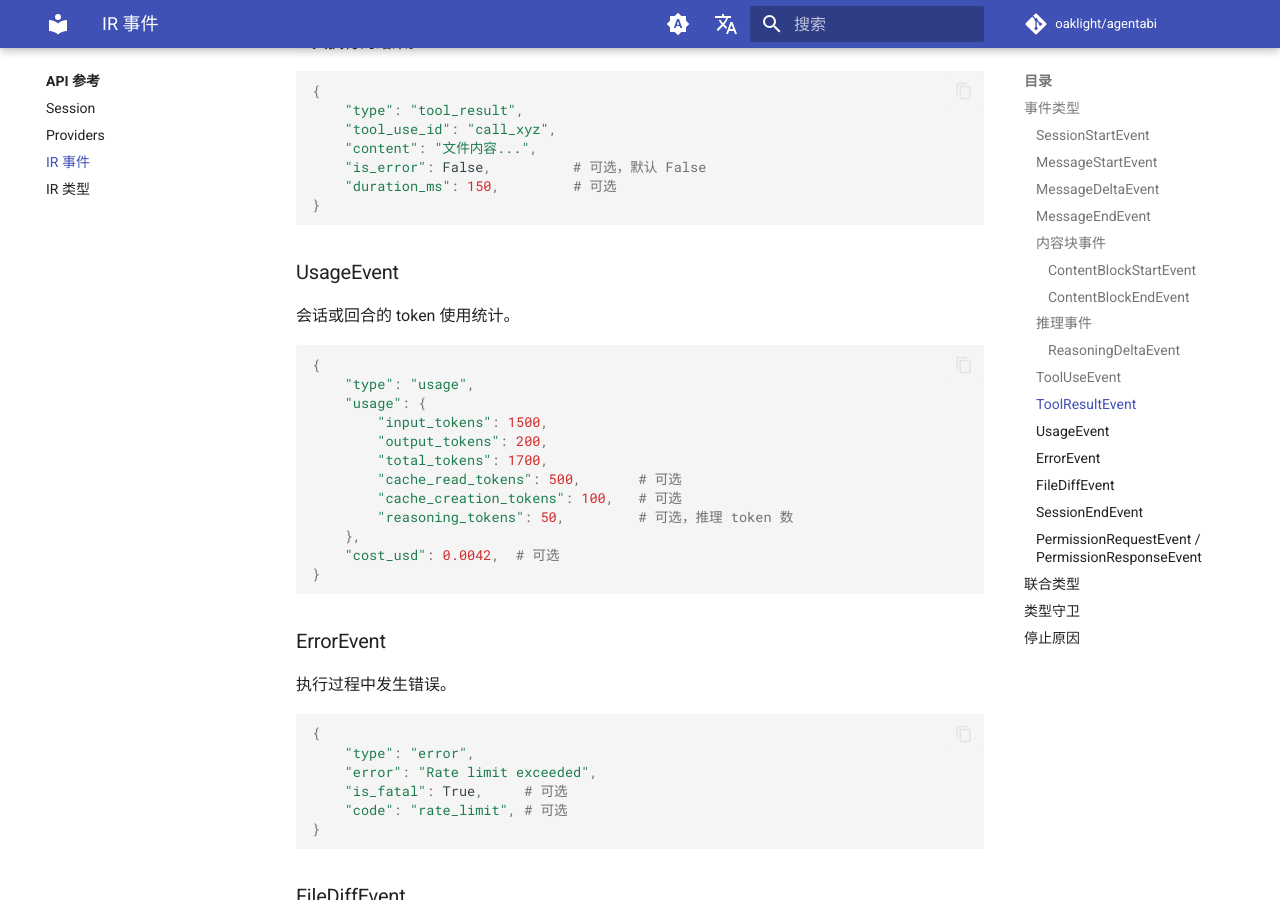
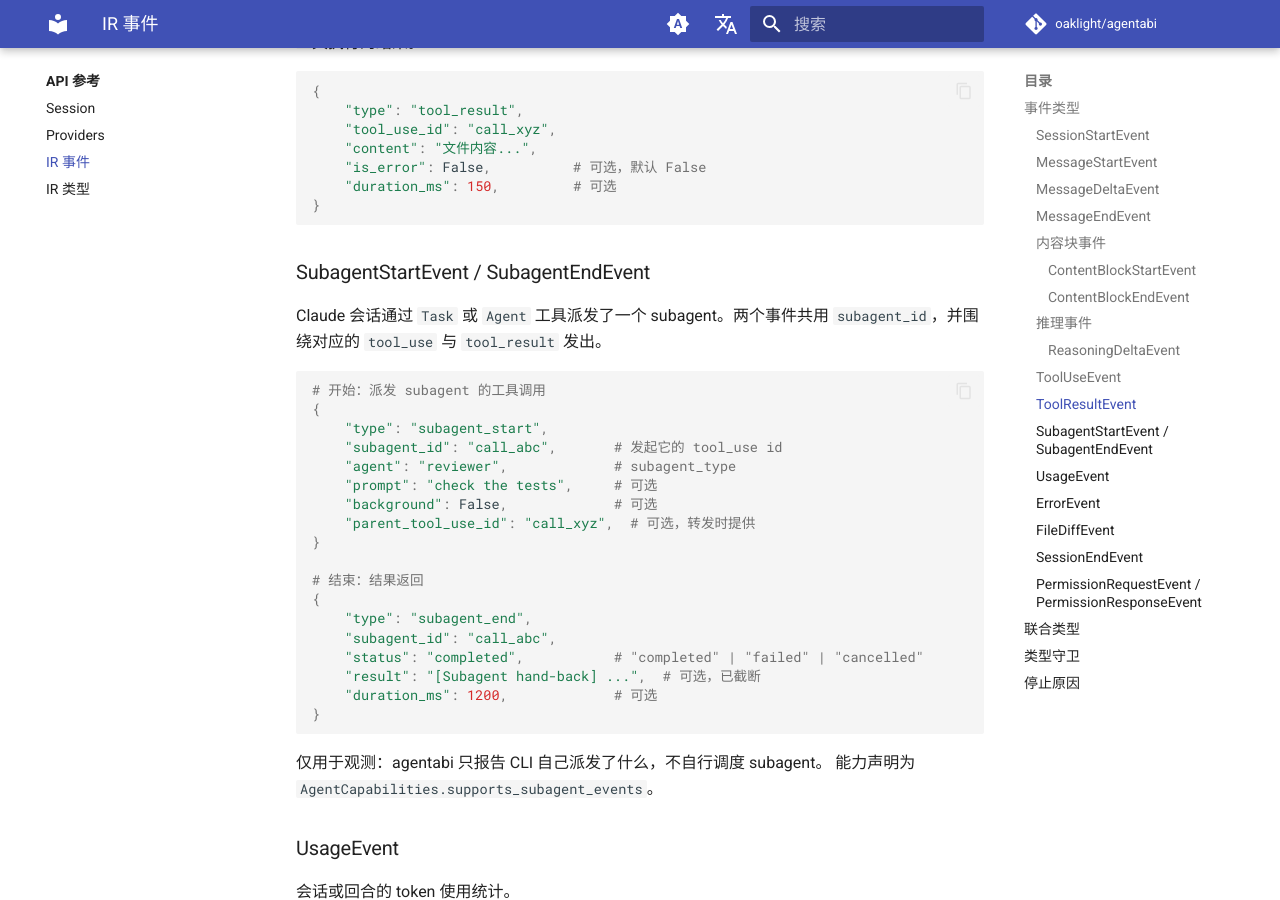
Before and after one commit to Oaklight/agentabi, an MkDocs documentation site: the page built from docs/api/ir-events.md, in a window 1280 px wide and 900 px high, scrolled down 3312 px. Built offline with MkDocs 1.6.1 and Material for MkDocs 9.7.7, drawn with Linux system fonts in a browser that asks for light colours; comment, search, counter and statistics services are not loaded; some of the changed text lies outside the part shown.

Commit message:
docs: add the peers guide and subagent events
Peer 使用指南：PeerBroker API、peerctl 的两个引擎与命令、对其他进程会话的
attach、daemon 停止后的 recover，以及仅用于观测的 subagent_start /
subagent_end 事件。IR 页面补充这两个事件与 supports_subagent_events 能力，
更新日志记录 peer 运行时与 subagent 事件。

Part of #94.

````diff
--- a/docs/api/ir-events.md
+++ b/docs/api/ir-events.md
@@ -147,6 +147,35 @@ Agent 调用工具。
 }
 ```
 
+### SubagentStartEvent / SubagentEndEvent
+
+Claude 会话通过 `Task` 或 `Agent` 工具派发了一个 subagent。两个事件共用
+`subagent_id`，并围绕对应的 `tool_use` 与 `tool_result` 发出。
+
+```python
+# 开始：派发 subagent 的工具调用
+{
+    "type": "subagent_start",
+    "subagent_id": "call_abc",       # 发起它的 tool_use id
+    "agent": "reviewer",             # subagent_type
+    "prompt": "check the tests",     # 可选
+    "background": False,             # 可选
+    "parent_tool_use_id": "call_xyz",  # 可选，转发时提供
+}
+
+# 结束：结果返回
+{
+    "type": "subagent_end",
+    "subagent_id": "call_abc",
+    "status": "completed",           # "completed" | "failed" | "cancelled"
+    "result": "[Subagent hand-back] ...",  # 可选，已截断
+    "duration_ms": 1200,             # 可选
+}
+```
+
+仅用于观测：agentabi 只报告 CLI 自己派发了什么，不自行调度 subagent。
+能力声明为 `AgentCapabilities.supports_subagent_events`。
+
 ### UsageEvent
 
 会话或回合的 token 使用统计。
@@ -240,6 +269,8 @@ IREvent = Union[
     ReasoningDeltaEvent,
     ToolUseEvent,
     ToolResultEvent,
+    SubagentStartEvent,
+    SubagentEndEvent,
     PermissionRequestEvent,
     PermissionResponseEvent,
     UsageEvent,
--- a/mkdocs.yml
+++ b/mkdocs.yml
@@ -97,6 +97,7 @@ nav:
       - 统一 Settings: usage/settings.md
       - 中间件: usage/middleware.md
       - ACP 网关: usage/acp.md
+      - Peer: usage/peers.md
       - Claude TUI 传输: usage/tui.md
   - API 参考:
       - 概览: api/index.md
````
Also changed, not shown: docs/api/ir-types.md (+1 -0 lines), docs/changelog.md (+2 -0 lines), docs/examples/index.md (+11 -0 lines), docs/usage/peers.md (added, +162 -0 lines).
